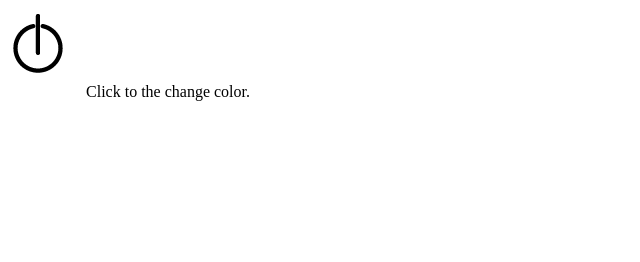
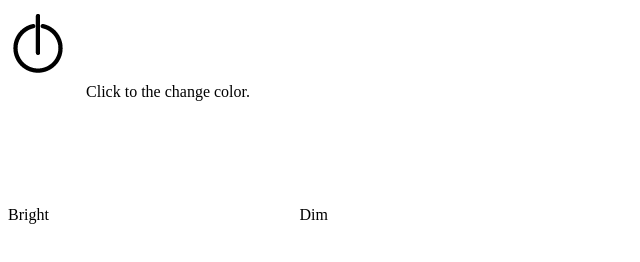
Before and after one commit to tomarra/S40_Flashlight, a plain HTML site: page Flashlight/index.html in a window 1280 px wide. Shown: the full height of the page, 0-640 px from the left. Drawn offline with Linux system fonts and the light colour scheme.

Commit message:
All initial support for dimming the screen

```diff
--- a/Flashlight/css/basic.css
+++ b/Flashlight/css/basic.css
@@ -1,5 +1,6 @@
 #info {
 	padding: 5px;
+	hight: 15px;
   text-align: center;
 }
 
@@ -34,3 +35,7 @@
 .color_black {
   background-color: black;
 }
+
+.dim1 {
+	background-image:url("../img/shade.png");
+}
--- a/Flashlight/css/landscape.css
+++ b/Flashlight/css/landscape.css
@@ -2,3 +2,21 @@
 	height: 240px;
 	width: 320px;
 }
+
+#dim_controls {
+  margin-top: 100px;
+}
+
+#dim_less_group {
+  width: 160px;
+  height: 50px;
+  text-align: left;
+}
+
+#dim_more_group {
+  width: 160px;
+  height: 50px;
+  margin-top: -50px;
+  margin-left: 160px;
+  text-align: right;
+}
--- a/Flashlight/css/portrait.css
+++ b/Flashlight/css/portrait.css
@@ -2,3 +2,21 @@
 	height: 320px;
 	width: 240px;
 }
+
+#dim_controls {
+	margin-top: 170px;
+}
+
+#dim_less_group {
+	width: 120px;
+	height: 50px;
+	text-align: left;
+}
+
+#dim_more_group {
+  width: 120px;
+	height: 50px;
+	margin-top: -50px;
+	margin-left: 120px;
+	text-align: right;
+}
--- a/Flashlight/index.html
+++ b/Flashlight/index.html
@@ -17,8 +17,18 @@
         <img src="img/power_symbol_white.png" alt="Power On" />
 			</div>
 		</div>
+
 		<div id="info">
 			Click to the change color.
 		</div>
+
+		<div id="dim_controls">
+			<div id="dim_less_group">
+				<div id="dim_lesss_0" class="show" onclick="mwl.removeClass('#body', 'dim1')">Bright</div>
+			</div>
+			<div id="dim_more_group">
+			  <div id="dim_more_0" class="show" onclick="mwl.addClass('#body','dim1');">Dim</div>
+			</div>
+		</div>
 	</body>
 </html>
```
Also changed, not shown: Flashlight/img/shade.png (added).
